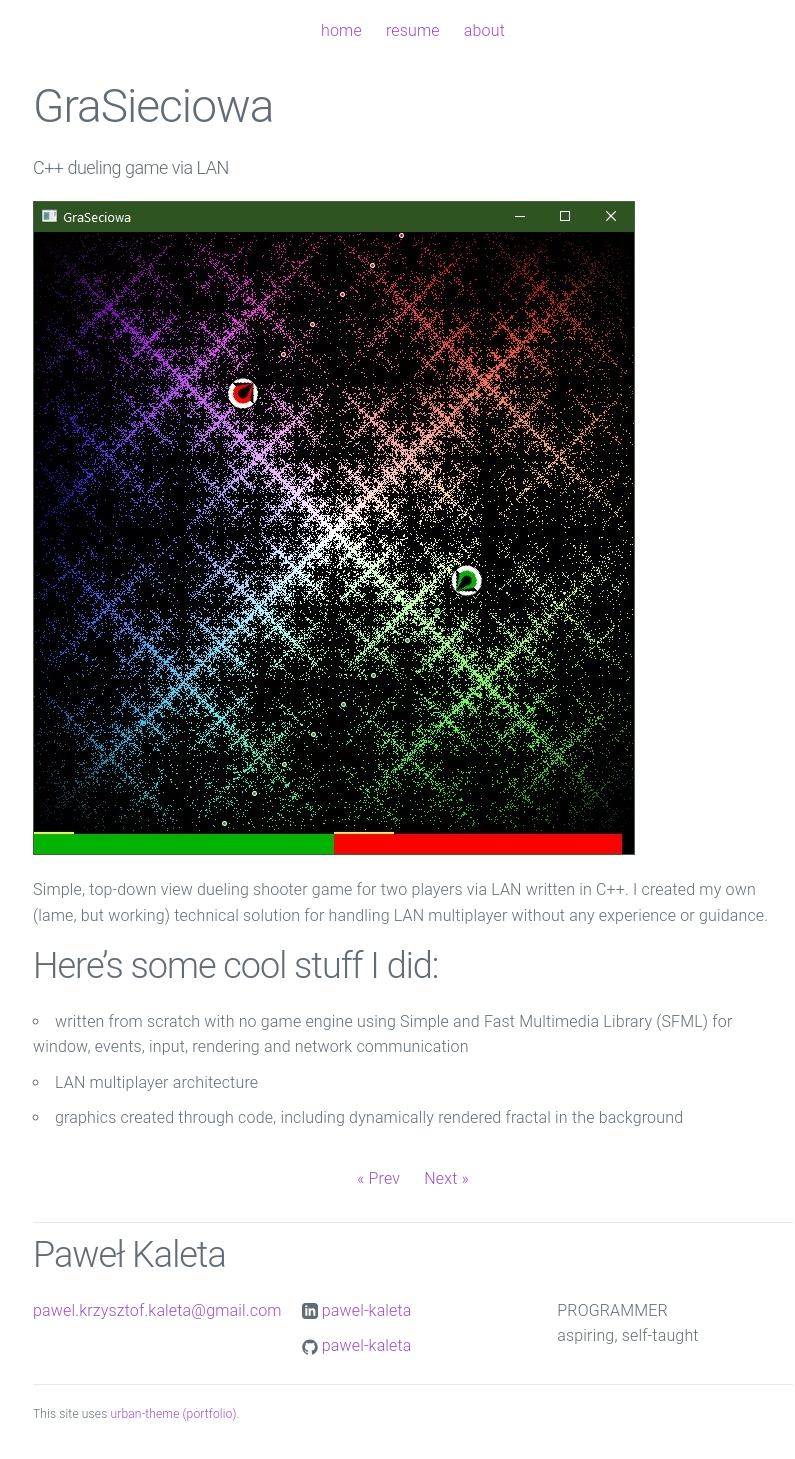
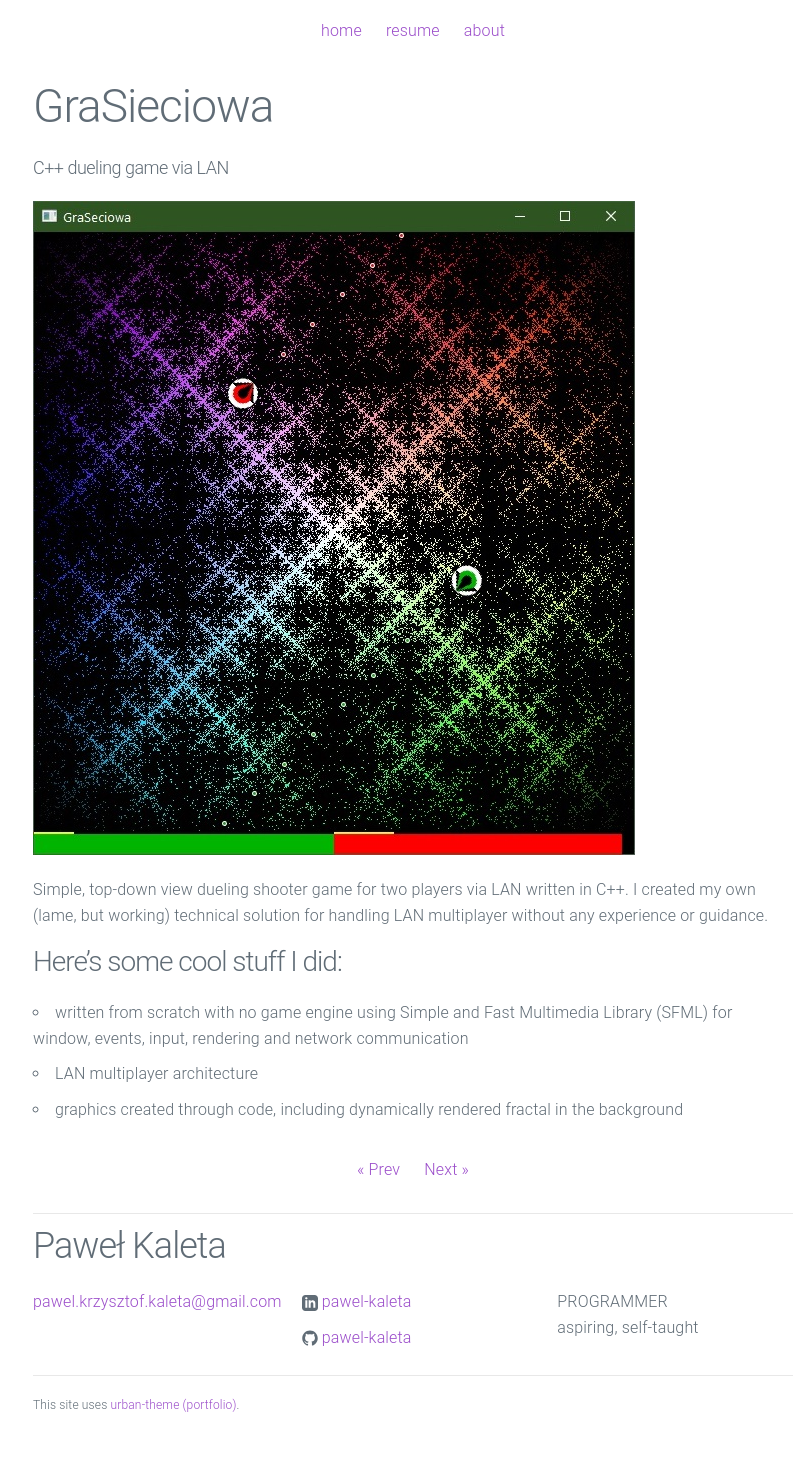
Before and after one commit to pawel-kaleta/pawel-kaleta.github.io, a Jekyll site: the page built from _posts/2024-01-12-GraSieciowa.md, in a window 1280 px wide. Shown: the whole page, without its empty margins (227-1022 px from the left). Built offline with Jekyll 4.4.1, drawn with Linux system fonts in a browser that asks for light colours.

```diff
--- a/_posts/2024-01-12-GraSieciowa.md
+++ b/_posts/2024-01-12-GraSieciowa.md
@@ -10,7 +10,7 @@ preview: /assets/GraSieciowa.jpg
 
 Simple, top-down view dueling shooter game for two players via LAN written in C++. I created my own (lame, but working) technical solution for handling LAN multiplayer without any experience or guidance.
 
-## Here’s some cool stuff I did:
+### Here’s some cool stuff I did:
 - written from scratch with no game engine using Simple and Fast Multimedia Library (SFML) for window, events, input, rendering and network communication
 - LAN multiplayer architecture
 - graphics created through code, including dynamically rendered fractal in the background
```
